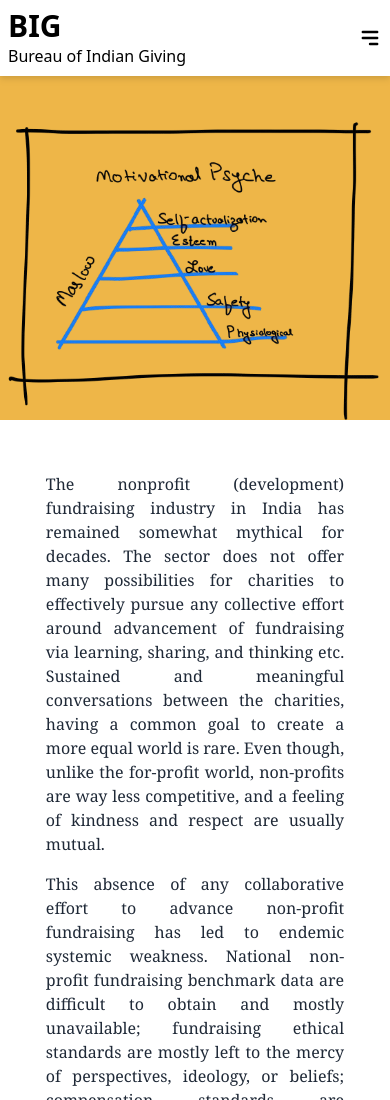
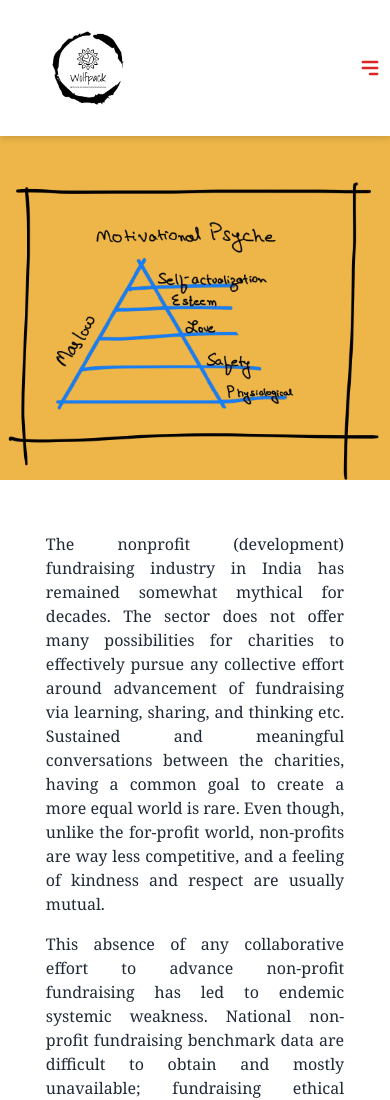
Before and after one commit to Lily-Sneha/Wolfpack, a website: page index.html in a window 390 px wide. Shown: the top 1100 px of the page. Drawn offline with nearby package versions, Linux system fonts and the light colour scheme; files that its build step writes are made by us from their sources.

Commit message:
added logo

```diff
--- a/index.html
+++ b/index.html
@@ -18,10 +18,10 @@
   <div class="w-full text-black bg-white drop-shadow-md font-family-class">
     <div x-data="{ open: false }"
       class="p-2 flex flex-col max-w-screen-xl mx-auto md:items-center md:justify-between md:flex-row md:px-6 lg:px-8">
-      <div class="flex flex-row items-center justify-between">
+      <!-- <div class="flex flex-row items-center justify-between">
 
-        <a href="index.html" class="font-sans text-black font-extrabold text-3xl ">BIG <br>
-          <p class="font-sans text-black font-normal text-base">Bureau of Indian Giving</p>
+        <a href="index.html" class="font-sans text-black font-extrabold text-3xl ">
+          <img src="./image/logo/wolfpack-high-resolution-logo-black.png" alt="">
         </a>
 
 
@@ -36,7 +36,27 @@
               clip-rule="evenodd"></path>
           </svg>
         </button>
+      </div> -->
+
+      <div class="flex flex-row items-center justify-between">
+
+        <a href="./index.html"><img src="./image/logo/wolfpack-high-resolution-logo-black.png" alt="logo" class="h-full w-40"></a>
+
+
+        <button aria-label="hamberger-btn" class="md:hidden rounded-lg focus:outline-none focus:shadow-outline"
+          @click="open = !open">
+          <svg fill="currentColor" viewBox="0 0 20 20" class="w-6 h-6 text-red-600">
+            <path x-show="!open" fill-rule="evenodd"
+              d="M3 5a1 1 0 011-1h12a1 1 0 110 2H4a1 1 0 01-1-1zM3 10a1 1 0 011-1h12a1 1 0 110 2H4a1 1 0 01-1-1zM9 15a1 1 0 011-1h6a1 1 0 110 2h-6a1 1 0 01-1-1z"
+              clip-rule="evenodd"></path>
+            <path x-show="open" fill-rule="evenodd"
+              d="M4.293 4.293a1 1 0 011.414 0L10 8.586l4.293-4.293a1 1 0 111.414 1.414L11.414 10l4.293 4.293a1 1 0 01-1.414 1.414L10 11.414l-4.293 4.293a1 1 0 01-1.414-1.414L8.586 10 4.293 5.707a1 1 0 010-1.414z"
+              clip-rule="evenodd"></path>
+          </svg>
+        </button>
       </div>
+
+
       <nav :class="{'flex': open, 'hidden': !open}"
         class="flex-col flex-grow pb-4 md:pb-0 hidden md:flex md:justify-end md:flex-row">
         <a class="px-4 py-2 mt-2 text-base font-semibold text-black rounded-lg  md:mt-0 hover:text-sky-600 hover:bg-gray-50 focus:bg-gray-200 focus:outline-none focus:shadow-outline"
```
Also changed, not shown: output.css.
